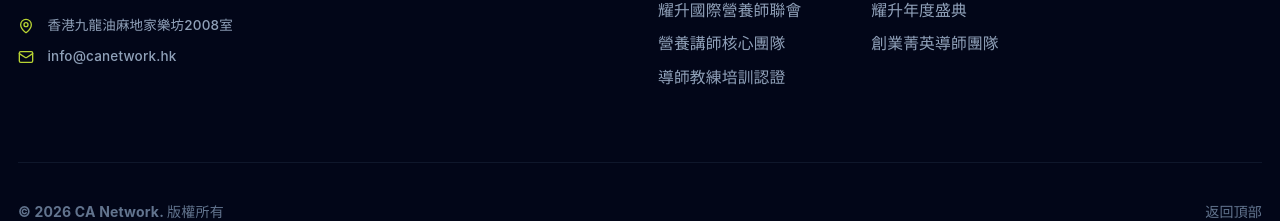
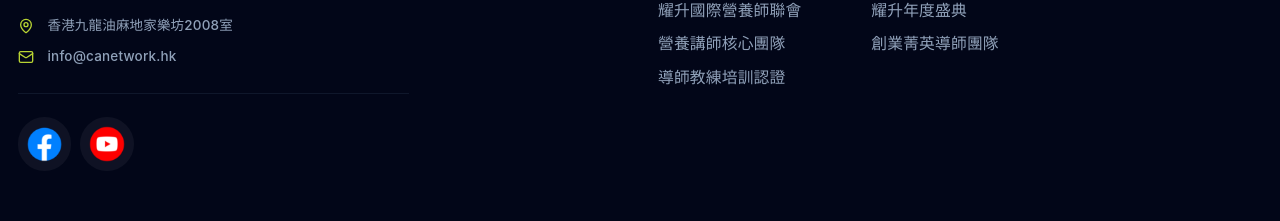
Before and after one commit to VITRUS-Limited/ca_network, a React (Vite) app: page / in a window 1280 px wide. Shown: the part 2030-2251 px from the top of the page. Built offline with nearby package versions, Linux system fonts and the light colour scheme.

Commit message:
desktop commit

```diff
--- a/src/components/Footer.jsx
+++ b/src/components/Footer.jsx
@@ -3,7 +3,7 @@
 
 export default function Footer({ setActiveTab }) {
     const currentYear = new Date().getFullYear();
-    // 💡 智能導航與滾動引擎：先切換 Tab，再延遲計算座標平滑滾動至對應 ID
+    // 智能導航與滾動引擎：先切換 Tab，再延遲計算座標平滑滾動至對應 ID
     const handleNavigation = (tab, elementId) => {
         setActiveTab(tab);
 
@@ -61,7 +61,45 @@
                                 <span>info@canetwork.hk</span>
                             </div>
                         </div>
+
+                        <div className="flex items-center gap-2 pt-5 border-t border-slate-900">
+                            {/* YouTube 按鈕：使用 p-2 和 rounded-full 製作高階按鈕質感 */}
+                            <a
+                                href="https://www.facebook.com/canetwork.hk"
+                                target="_blank"
+                                rel="noopener noreferrer"
+                                className="text-[#B8D333] hover:text-white transition-colors p-2 rounded-full bg-white/5 hover:bg-white/10"
+                                title="CA Network Facebook 專頁"
+                            >
+                                <div className="w-full h-8 overflow-hidden rounded-2xl">
+                                    <img
+                                        src="/facebook.png"
+                                        alt="Desktop Banner"
+                                        className="hidden md:block w-full h-full object-cover"
+                                    />
+                                </div>
+                            </a>
+
+                            {/* Facebook 按鈕 */}
+                            <a
+                                href="https://www.youtube.com/@canetwork5329"
+                                target="_blank"
+                                rel="noopener noreferrer"
+                                className="text-[#B8D333] hover:text-white transition-colors p-2 rounded-full bg-white/5 hover:bg-white/10"
+                                title="CA Network YouTube 頻道"
+                            >
+                                <div className="w-full h-8 overflow-hidden rounded-2xl">
+                                    <img
+                                        src="/youtube.png"
+                                        alt="Desktop Banner"
+                                        className="hidden md:block w-full h-full object-cover"
+                                    />
+                                </div>
+                            </a>
+                        </div>
                     </div>
+
+
 
                     {/* ==================== 欄位 2：關於耀升 ==================== */}
                     <div className="lg:col-span-2 text-left space-y-4">
```
Also changed, not shown: public/facebook.png (added), public/youtube.png (added).
